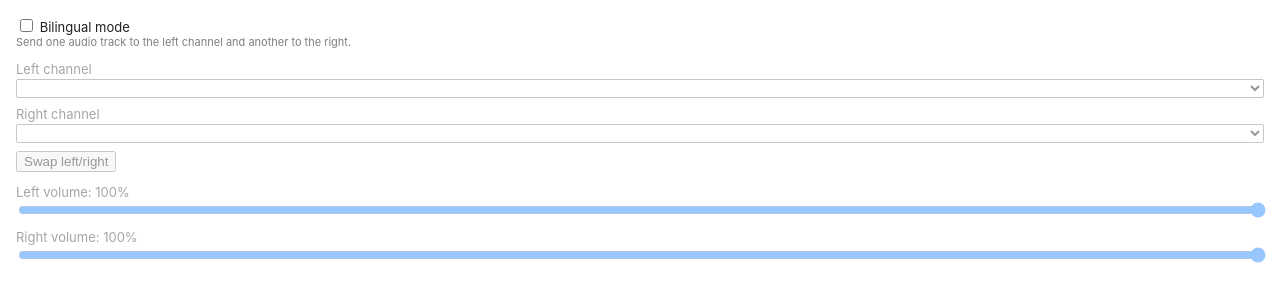
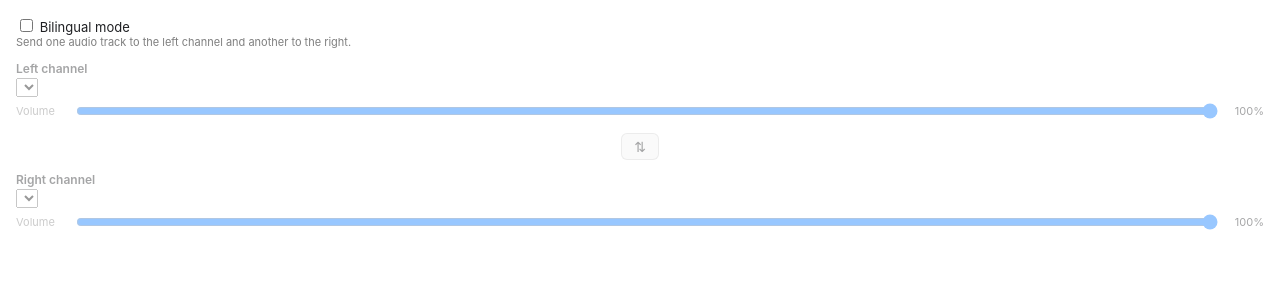
Before and after one commit to glechic/iina-bilingual-audio, a website: page BilingualAudio.iinaplugin/sidebar.html in a window 1280 px wide. Drawn offline with Linux system fonts and the light colour scheme.

Commit message:
Rearrange sidebar: group channel controls with swap in between
- Left channel: heading, dropdown, volume slider
- Swap button (⇅) centered between
- Right channel: heading, dropdown, volume slider

```diff
--- a/BilingualAudio.iinaplugin/sidebar.html
+++ b/BilingualAudio.iinaplugin/sidebar.html
@@ -21,9 +21,24 @@
     .small { font-size: 11px; color: rgba(127, 127, 127, 1); }
     .section { margin-bottom: 12px; }
     .disabled { opacity: 0.4; pointer-events: none; }
-    select { width: 100%; margin-top: 2px; }
-    input[type="range"] { width: 100%; }
-    button { margin-top: 8px; }
+    .section-title { font-size: 12px; font-weight: 600; margin: 12px 0 2px; }
+    .vol-row { display: flex; align-items: center; gap: 8px; margin-top: 4px; }
+    .vol-row label { width: 50px; flex-shrink: 0; }
+    .vol-row input[type="range"] { flex: 1; }
+    .vol-row .vol-val { width: 36px; text-align: right; flex-shrink: 0; font-size: 11px; }
+    .swap-btn {
+      margin: 12px auto;
+      display: block;
+      padding: 4px 12px;
+      border: 1px solid rgba(127,127,127,0.3);
+      border-radius: 6px;
+      background: rgba(127,127,127,0.1);
+      cursor: pointer;
+      font-family: inherit;
+      font-size: 14px;
+      color: inherit;
+    }
+    .swap-btn:hover { background: rgba(127,127,127,0.18); }
   </style>
 </head>
 <body>
@@ -36,15 +51,23 @@
   </div>
 
   <div class="section disabled" id="channelSection">
-    <p>Left channel</p>
+    <p class="section-title" style="margin-top:0;">Left channel</p>
     <select id="leftSelect"></select>
-    <p style="margin-top: 8px">Right channel</p>
+    <div class="vol-row">
+      <label class="small">Volume</label>
+      <input type="range" id="vol1Slider" min="0" max="100" value="100">
+      <span class="vol-val" id="vol1Label">100%</span>
+    </div>
+
+    <button type="button" class="swap-btn" id="swapBtn">⇅</button>
+
+    <p class="section-title">Right channel</p>
     <select id="rightSelect"></select>
-    <button type="button" id="swapBtn">Swap left/right</button>
-    <p style="margin-top: 12px;">Left volume: <span id="vol1Label">100%</span></p>
-    <input type="range" id="vol1Slider" min="0" max="100" value="100">
-    <p style="margin-top: 8px;">Right volume: <span id="vol2Label">100%</span></p>
-    <input type="range" id="vol2Slider" min="0" max="100" value="100">
+    <div class="vol-row">
+      <label class="small">Volume</label>
+      <input type="range" id="vol2Slider" min="0" max="100" value="100">
+      <span class="vol-val" id="vol2Label">100%</span>
+    </div>
   </div>
 
   <script>
```
